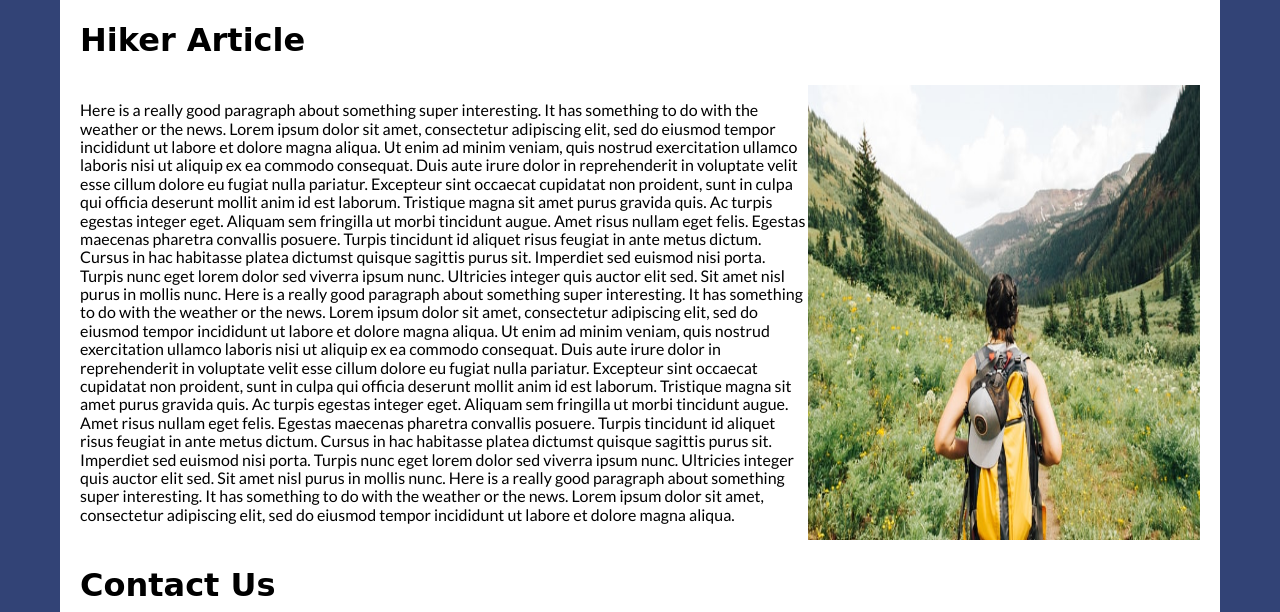
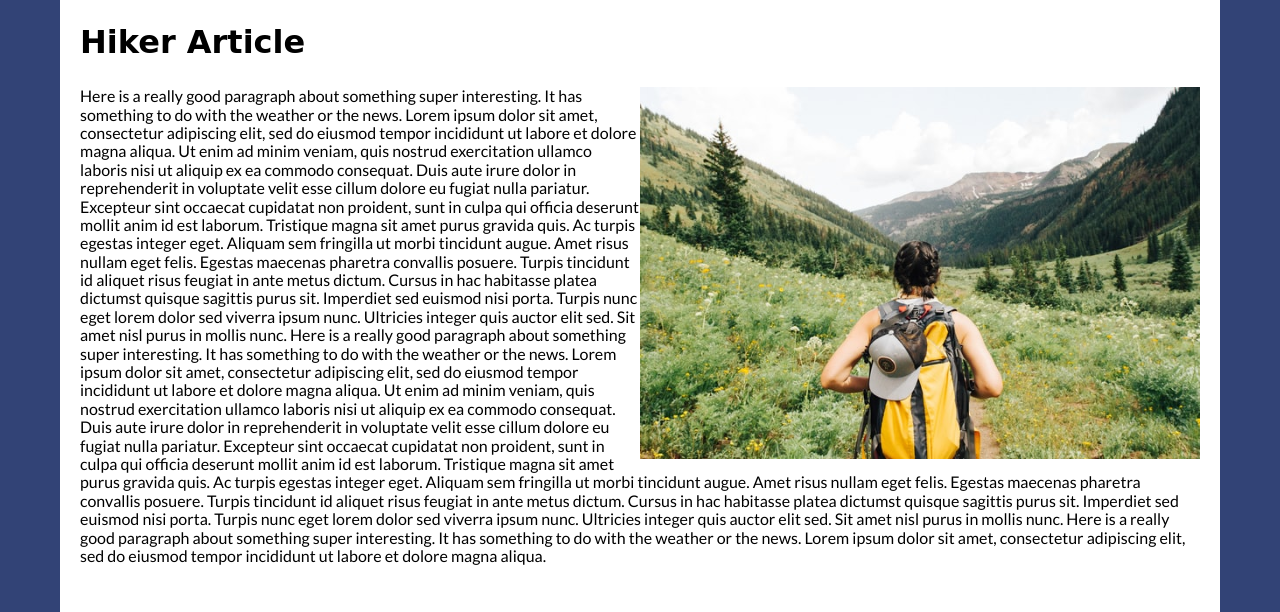
Before and after one commit to spygirl2349/wdd230, a plain HTML site: page lesson5/preston4.html in a window 1280 px wide. Shown: the part 1436-2048 px from the top of the page. Drawn offline with Linux system fonts and the light colour scheme; a web font is replaced by a local one.

Commit message:
preston continued

```diff
--- a/lesson5/css/medium.css
+++ b/lesson5/css/medium.css
@@ -43,21 +43,15 @@
     margin-left: 10px;
   }
 
-  div.article {
-    display: flex;
-    flex-direction: row-reverse;
-  }
-  div.article img {
-    width: 35%;
-    height: auto;
-  }
-  div.article p {
-    flex: 1;
+  .article-img {
+    float: right;
+    width: 50%;
   }
 
   div.five-day {
     display: grid;
     grid-template-columns: repeat(5, 1fr);
+    grid-gap: 10px;
   }
 
   div.five-day h2 {
@@ -68,13 +62,14 @@
   div.five-day div {
     grid-row: 2;
     text-align: center;
-    background-color: lavender;
-    margin: 0px 10px;
+    margin: 0px;
     padding: 0px;
+    border: 2px solid black;
+    border-radius: 5px;
   }
 
   div.five-day h5 {
-    background-color: lightblue;
+    background-color: #b48eae;
     margin: 0px;
     padding: 20px;
   }
--- a/lesson5/css/small.css
+++ b/lesson5/css/small.css
@@ -14,6 +14,9 @@ footer {
   background-color: #b48eae;
   padding: 10px;
   text-align: center;
+}
+.go-away {
+  display: none;
 }
 
 /*----------- HEADER --------------*/
@@ -77,11 +80,11 @@ nav ul li a {
   padding: 0.75rem;
 }
 nav ul li a:hover {
-  background-color: #648381;
+  background-color: #324376;
   color: white;
 }
 nav ul li a.active {
-  background-color: #1f2f16; /*135b7c */
+  background-color: #324376; /*135b7c */
   color: white;
 }
 nav ul.hide {
--- a/lesson5/js/dates.js
+++ b/lesson5/js/dates.js
@@ -26,5 +26,5 @@ if (day == 5){
     banner.append(newP);
 }
 else {
-    banner.classList("")
+    banner.classList.toggle("go-away")
 }
--- a/lesson5/preston4.html
+++ b/lesson5/preston4.html
@@ -91,46 +91,47 @@
         </div>
       </div>
       <h2>Hiker Article</h2>
-      <div class="article">
-        <img src="images/article-hiking.jpg" alt=" hiker and scenery" />
+      <img
+        class="article-img"
+        src="images/article-hiking.jpg"
+        alt=" hiker and scenery"
+      />
       <p>
         Here is a really good paragraph about something super interesting. It
-          has something to do with the weather or the news. Lorem ipsum dolor
-          sit amet, consectetur adipiscing elit, sed do eiusmod tempor
-          incididunt ut labore et dolore magna aliqua. Ut enim ad minim veniam,
-          quis nostrud exercitation ullamco laboris nisi ut aliquip ex ea
-          commodo consequat. Duis aute irure dolor in reprehenderit in voluptate
-          velit esse cillum dolore eu fugiat nulla pariatur. Excepteur sint
-          occaecat cupidatat non proident, sunt in culpa qui officia deserunt
-          mollit anim id est laborum. Tristique magna sit amet purus gravida
-          quis. Ac turpis egestas integer eget. Aliquam sem fringilla ut morbi
-          tincidunt augue. Amet risus nullam eget felis. Egestas maecenas
-          pharetra convallis posuere. Turpis tincidunt id aliquet risus feugiat
-          in ante metus dictum. Cursus in hac habitasse platea dictumst quisque
-          sagittis purus sit. Imperdiet sed euismod nisi porta. Turpis nunc eget
-          lorem dolor sed viverra ipsum nunc. Ultricies integer quis auctor elit
-          sed. Sit amet nisl purus in mollis nunc. Here is a really good
-          paragraph about something super interesting. It has something to do
-          with the weather or the news. Lorem ipsum dolor sit amet, consectetur
-          adipiscing elit, sed do eiusmod tempor incididunt ut labore et dolore
-          magna aliqua. Ut enim ad minim veniam, quis nostrud exercitation
-          ullamco laboris nisi ut aliquip ex ea commodo consequat. Duis aute
-          irure dolor in reprehenderit in voluptate velit esse cillum dolore eu
-          fugiat nulla pariatur. Excepteur sint occaecat cupidatat non proident,
-          sunt in culpa qui officia deserunt mollit anim id est laborum.
+        has something to do with the weather or the news. Lorem ipsum dolor sit
+        amet, consectetur adipiscing elit, sed do eiusmod tempor incididunt ut
+        labore et dolore magna aliqua. Ut enim ad minim veniam, quis nostrud
+        exercitation ullamco laboris nisi ut aliquip ex ea commodo consequat.
+        Duis aute irure dolor in reprehenderit in voluptate velit esse cillum
+        dolore eu fugiat nulla pariatur. Excepteur sint occaecat cupidatat non
+        proident, sunt in culpa qui officia deserunt mollit anim id est laborum.
         Tristique magna sit amet purus gravida quis. Ac turpis egestas integer
-          eget. Aliquam sem fringilla ut morbi tincidunt augue. Amet risus
-          nullam eget felis. Egestas maecenas pharetra convallis posuere. Turpis
+        eget. Aliquam sem fringilla ut morbi tincidunt augue. Amet risus nullam
+        eget felis. Egestas maecenas pharetra convallis posuere. Turpis
         tincidunt id aliquet risus feugiat in ante metus dictum. Cursus in hac
         habitasse platea dictumst quisque sagittis purus sit. Imperdiet sed
-          euismod nisi porta. Turpis nunc eget lorem dolor sed viverra ipsum
-          nunc. Ultricies integer quis auctor elit sed. Sit amet nisl purus in
-          mollis nunc. Here is a really good paragraph about something super
-          interesting. It has something to do with the weather or the news.
-          Lorem ipsum dolor sit amet, consectetur adipiscing elit, sed do
-          eiusmod tempor incididunt ut labore et dolore magna aliqua.
+        euismod nisi porta. Turpis nunc eget lorem dolor sed viverra ipsum nunc.
+        Ultricies integer quis auctor elit sed. Sit amet nisl purus in mollis
+        nunc. Here is a really good paragraph about something super interesting.
+        It has something to do with the weather or the news. Lorem ipsum dolor
+        sit amet, consectetur adipiscing elit, sed do eiusmod tempor incididunt
+        ut labore et dolore magna aliqua. Ut enim ad minim veniam, quis nostrud
+        exercitation ullamco laboris nisi ut aliquip ex ea commodo consequat.
+        Duis aute irure dolor in reprehenderit in voluptate velit esse cillum
+        dolore eu fugiat nulla pariatur. Excepteur sint occaecat cupidatat non
+        proident, sunt in culpa qui officia deserunt mollit anim id est laborum.
+        Tristique magna sit amet purus gravida quis. Ac turpis egestas integer
+        eget. Aliquam sem fringilla ut morbi tincidunt augue. Amet risus nullam
+        eget felis. Egestas maecenas pharetra convallis posuere. Turpis
+        tincidunt id aliquet risus feugiat in ante metus dictum. Cursus in hac
+        habitasse platea dictumst quisque sagittis purus sit. Imperdiet sed
+        euismod nisi porta. Turpis nunc eget lorem dolor sed viverra ipsum nunc.
+        Ultricies integer quis auctor elit sed. Sit amet nisl purus in mollis
+        nunc. Here is a really good paragraph about something super interesting.
+        It has something to do with the weather or the news. Lorem ipsum dolor
+        sit amet, consectetur adipiscing elit, sed do eiusmod tempor incididunt
+        ut labore et dolore magna aliqua.
       </p>
-      </div>
       <div class="info-grid">
         <h2>Contact Us</h2>
         <div class="address">
```
Lines whose indentation alone changed are shown as unchanged.
